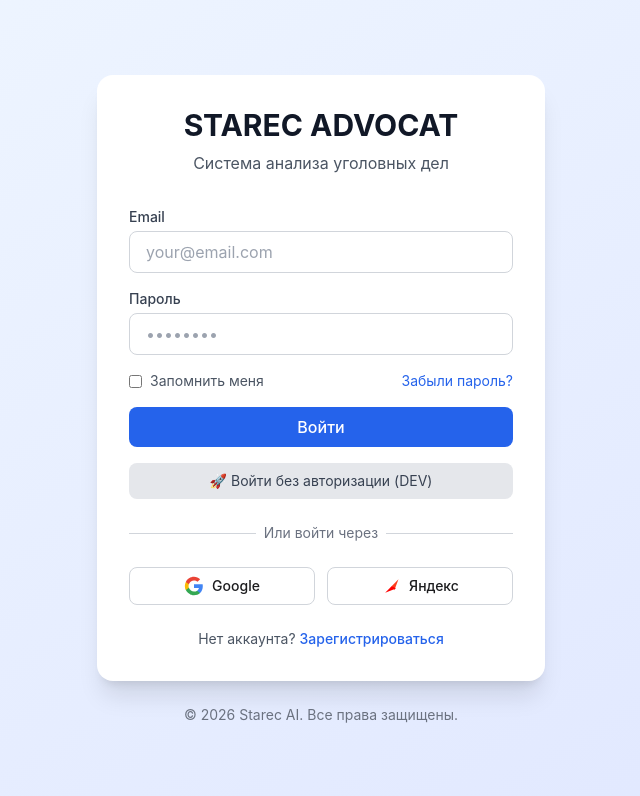
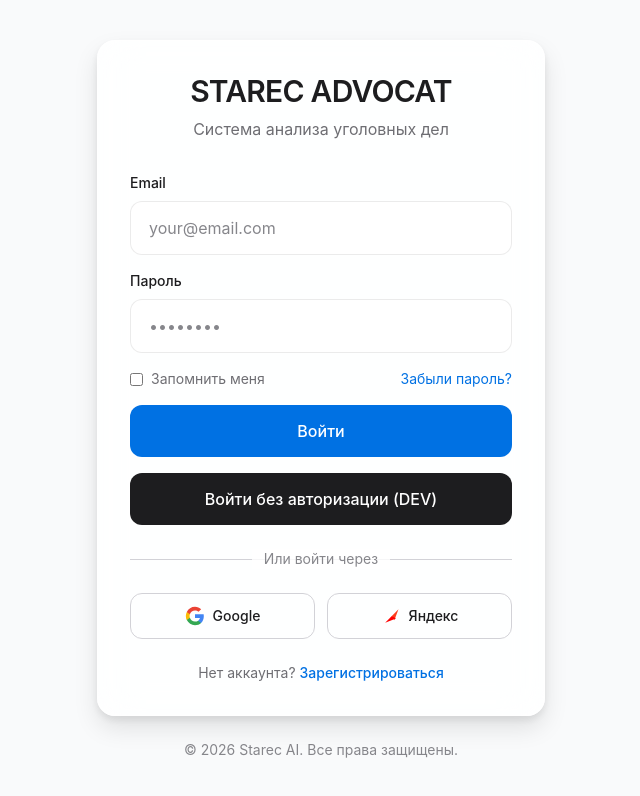
Before and after one commit to kristinabodagovskaya-rgb/starec-advocat, a React (Vite) app in the folder frontend/: page /login in a window 1280 px wide. Shown: the top 796 px of the page, without its empty margins (319-959 px from the left). Built offline with nearby package versions, Linux system fonts and the light colour scheme.

Commit message:
Apply Apple Style to LoginPage.tsx

```diff
--- a/frontend/src/pages/auth/LoginPage.tsx
+++ b/frontend/src/pages/auth/LoginPage.tsx
@@ -14,7 +14,6 @@ export default function LoginPage() {
     setIsLoading(true)
 
     try {
-      // TODO: Implement actual API call
       const response = await fetch('/api/auth/login', {
         method: 'POST',
         headers: { 'Content-Type': 'application/json' },
@@ -35,29 +34,28 @@ export default function LoginPage() {
     }
   }
 
-  // Temporary bypass for development
   const handleDevLogin = () => {
     localStorage.setItem('token', 'dev-token')
     navigate('/')
   }
 
   return (
-    <div className="min-h-screen bg-gradient-to-br from-blue-50 to-indigo-100 flex items-center justify-center px-4">
-      <div className="max-w-md w-full">
-        <div className="bg-white rounded-2xl shadow-xl p-8">
+    <div className="min-h-screen flex items-center justify-center px-4">
+      <div className="max-w-md w-full apple-animate-scaleIn">
+        <div className="apple-glass-card p-8">
           {/* Header */}
           <div className="text-center mb-8">
-            <h1 className="text-3xl font-bold text-gray-900 mb-2">
+            <h1 className="text-3xl font-semibold text-[#1d1d1f] tracking-tight mb-2">
               STAREC ADVOCAT
             </h1>
-            <p className="text-gray-600">
+            <p className="text-[#6e6e73]">
               Система анализа уголовных дел
             </p>
           </div>
 
           {/* Error Message */}
           {error && (
-            <div className="mb-4 p-3 bg-red-50 border border-red-200 text-red-700 rounded-lg text-sm">
+            <div className="mb-4 p-3 bg-[#ff3b30]/10 border border-[#ff3b30]/20 text-[#ff3b30] rounded-xl text-sm">
               {error}
             </div>
           )}
@@ -65,7 +63,7 @@ export default function LoginPage() {
           {/* Login Form */}
           <form onSubmit={handleLogin} className="space-y-4">
             <div>
-              <label htmlFor="email" className="block text-sm font-medium text-gray-700 mb-1">
+              <label htmlFor="email" className="block text-sm font-medium text-[#1d1d1f] mb-2">
                 Email
               </label>
               <input
@@ -73,14 +71,14 @@ export default function LoginPage() {
                 type="email"
                 value={email}
                 onChange={(e) => setEmail(e.target.value)}
-                className="w-full px-4 py-2 border border-gray-300 rounded-lg focus:ring-2 focus:ring-blue-500 focus:border-transparent"
+                className="apple-input"
                 placeholder="your@email.com"
                 required
               />
             </div>
 
             <div>
-              <label htmlFor="password" className="block text-sm font-medium text-gray-700 mb-1">
+              <label htmlFor="password" className="block text-sm font-medium text-[#1d1d1f] mb-2">
                 Пароль
               </label>
               <input
@@ -88,18 +86,18 @@ export default function LoginPage() {
                 type="password"
                 value={password}
                 onChange={(e) => setPassword(e.target.value)}
-                className="w-full px-4 py-2 border border-gray-300 rounded-lg focus:ring-2 focus:ring-blue-500 focus:border-transparent"
+                className="apple-input"
                 placeholder="••••••••"
                 required
               />
             </div>
 
             <div className="flex items-center justify-between text-sm">
-              <label className="flex items-center">
-                <input type="checkbox" className="rounded border-gray-300 text-blue-600 focus:ring-blue-500" />
-                <span className="ml-2 text-gray-600">Запомнить меня</span>
+              <label className="flex items-center cursor-pointer">
+                <input type="checkbox" className="rounded border-[#d2d2d7] text-[#0071e3] focus:ring-[#0071e3]" />
+                <span className="ml-2 text-[#6e6e73]">Запомнить меня</span>
               </label>
-              <a href="#" className="text-blue-600 hover:text-blue-700">
+              <a href="#" className="text-[#0071e3] hover:text-[#0077ed] transition-colors">
                 Забыли пароль?
               </a>
             </div>
@@ -107,7 +105,7 @@ export default function LoginPage() {
             <button
               type="submit"
               disabled={isLoading}
-              className="w-full bg-blue-600 text-white py-2 px-4 rounded-lg hover:bg-blue-700 disabled:bg-gray-400 disabled:cursor-not-allowed transition-colors font-medium"
+              className="w-full apple-btn-secondary disabled:bg-[#86868b] disabled:cursor-not-allowed"
             >
               {isLoading ? 'Вход...' : 'Войти'}
             </button>
@@ -117,53 +115,53 @@ export default function LoginPage() {
           <div className="mt-4">
             <button
               onClick={handleDevLogin}
-              className="w-full bg-gray-200 text-gray-700 py-2 px-4 rounded-lg hover:bg-gray-300 transition-colors text-sm"
+              className="w-full apple-btn-primary"
             >
-              🚀 Войти без авторизации (DEV)
+              Войти без авторизации (DEV)
             </button>
           </div>
 
           {/* Divider */}
           <div className="relative my-6">
             <div className="absolute inset-0 flex items-center">
-              <div className="w-full border-t border-gray-300"></div>
+              <div className="w-full border-t border-[#d2d2d7]"></div>
             </div>
             <div className="relative flex justify-center text-sm">
-              <span className="px-2 bg-white text-gray-500">Или войти через</span>
+              <span className="px-3 bg-white/80 text-[#86868b]">Или войти через</span>
             </div>
           </div>
 
           {/* Social Login */}
           <div className="grid grid-cols-2 gap-3">
-            <button className="flex items-center justify-center px-4 py-2 border border-gray-300 rounded-lg hover:bg-gray-50 transition-colors">
+            <button className="flex items-center justify-center px-4 py-3 border border-[#d2d2d7] rounded-xl hover:bg-black/5 transition-colors">
               <svg className="w-5 h-5 mr-2" viewBox="0 0 24 24">
                 <path fill="#4285F4" d="M22.56 12.25c0-.78-.07-1.53-.2-2.25H12v4.26h5.92c-.26 1.37-1.04 2.53-2.21 3.31v2.77h3.57c2.08-1.92 3.28-4.74 3.28-8.09z"/>
                 <path fill="#34A853" d="M12 23c2.97 0 5.46-.98 7.28-2.66l-3.57-2.77c-.98.66-2.23 1.06-3.71 1.06-2.86 0-5.29-1.93-6.16-4.53H2.18v2.84C3.99 20.53 7.7 23 12 23z"/>
                 <path fill="#FBBC05" d="M5.84 14.09c-.22-.66-.35-1.36-.35-2.09s.13-1.43.35-2.09V7.07H2.18C1.43 8.55 1 10.22 1 12s.43 3.45 1.18 4.93l2.85-2.22.81-.62z"/>
                 <path fill="#EA4335" d="M12 5.38c1.62 0 3.06.56 4.21 1.64l3.15-3.15C17.45 2.09 14.97 1 12 1 7.7 1 3.99 3.47 2.18 7.07l3.66 2.84c.87-2.6 3.3-4.53 6.16-4.53z"/>
               </svg>
-              <span className="text-sm font-medium">Google</span>
+              <span className="text-sm font-medium text-[#1d1d1f]">Google</span>
             </button>
-            <button className="flex items-center justify-center px-4 py-2 border border-gray-300 rounded-lg hover:bg-gray-50 transition-colors">
+            <button className="flex items-center justify-center px-4 py-3 border border-[#d2d2d7] rounded-xl hover:bg-black/5 transition-colors">
               <svg className="w-5 h-5 mr-2" viewBox="0 0 24 24">
                 <path fill="#FC3F1D" d="M13 12l8-8-5 13-3-5z"/>
                 <path fill="#FF0000" d="M13 12l-8 8 13-5-5-3z"/>
               </svg>
-              <span className="text-sm font-medium">Яндекс</span>
+              <span className="text-sm font-medium text-[#1d1d1f]">Яндекс</span>
             </button>
           </div>
 
           {/* Register Link */}
-          <div className="mt-6 text-center text-sm text-gray-600">
+          <div className="mt-6 text-center text-sm text-[#6e6e73]">
             Нет аккаунта?{' '}
-            <a href="/register" className="text-blue-600 hover:text-blue-700 font-medium">
+            <a href="/register" className="text-[#0071e3] hover:text-[#0077ed] font-medium transition-colors">
               Зарегистрироваться
             </a>
           </div>
         </div>
 
         {/* Footer */}
-        <div className="mt-6 text-center text-sm text-gray-500">
+        <div className="mt-6 text-center text-sm text-[#86868b]">
           © 2026 Starec AI. Все права защищены.
         </div>
       </div>
```
